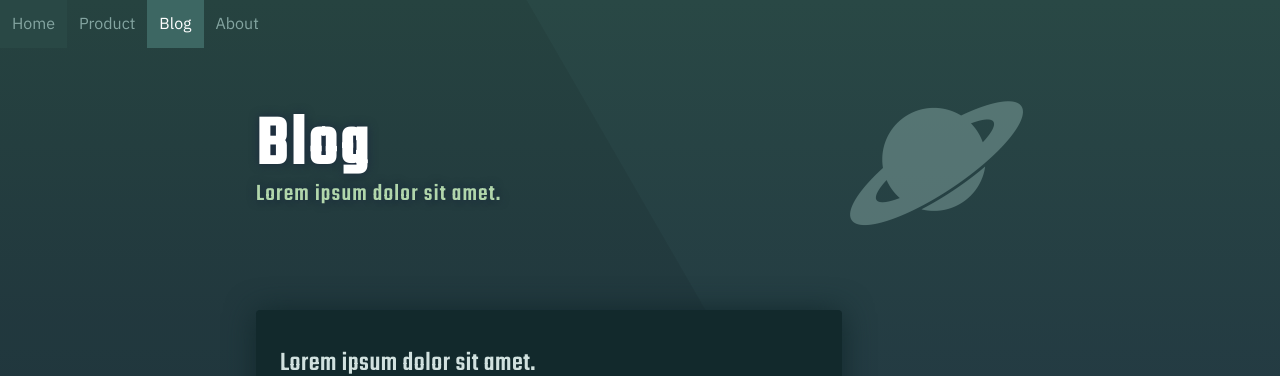
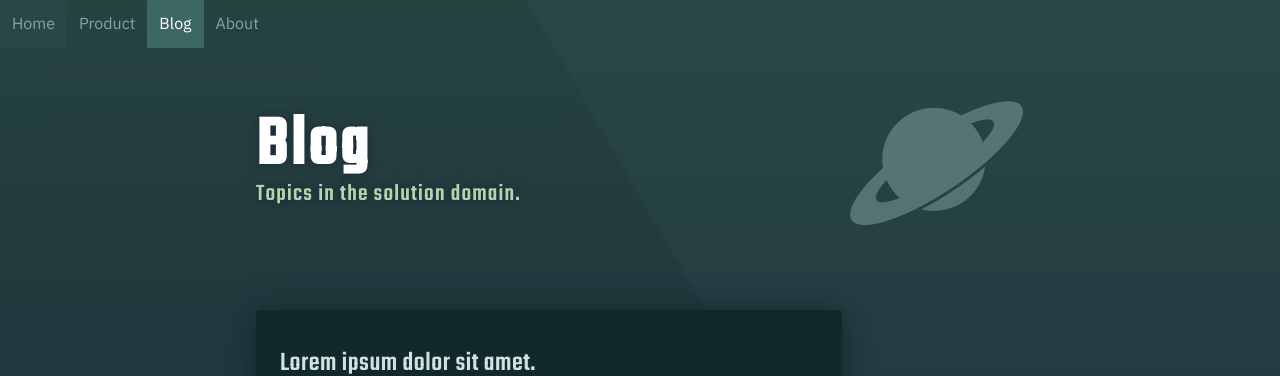
Before and after one commit to civis-mundi/civis-mundi.github.io, a Jekyll site: the page built from pages/blog.html, in a window 1280 px wide. Shown: the top 376 px of the page. Built offline with Jekyll 4.4.1, drawn with Linux system fonts in a browser that asks for light colours.

Commit message:
#2 Blog page.

```diff
--- a/pages/blog.html
+++ b/pages/blog.html
@@ -8,7 +8,7 @@ title: Blog
 <div id="header_wrap" class="outer">
     <header class="inner">
         <h1 id="project_title">Blog</h1>
-        <h2 id="project_tagline">Lorem ipsum dolor sit amet.</h2>
+        <h2 id="project_tagline">Topics in the solution domain.</h2>
     </header>
     <img class="logo" src="../assets/images/noun-project/Noun_project_1026_flipped_bluegreen-02s.png">
 </div>
```
